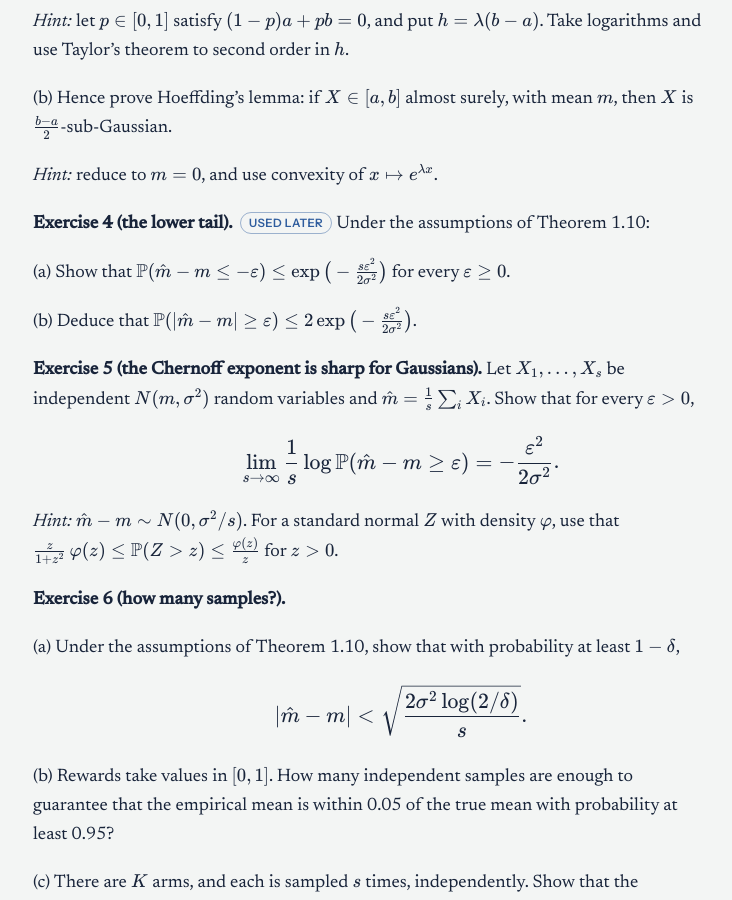
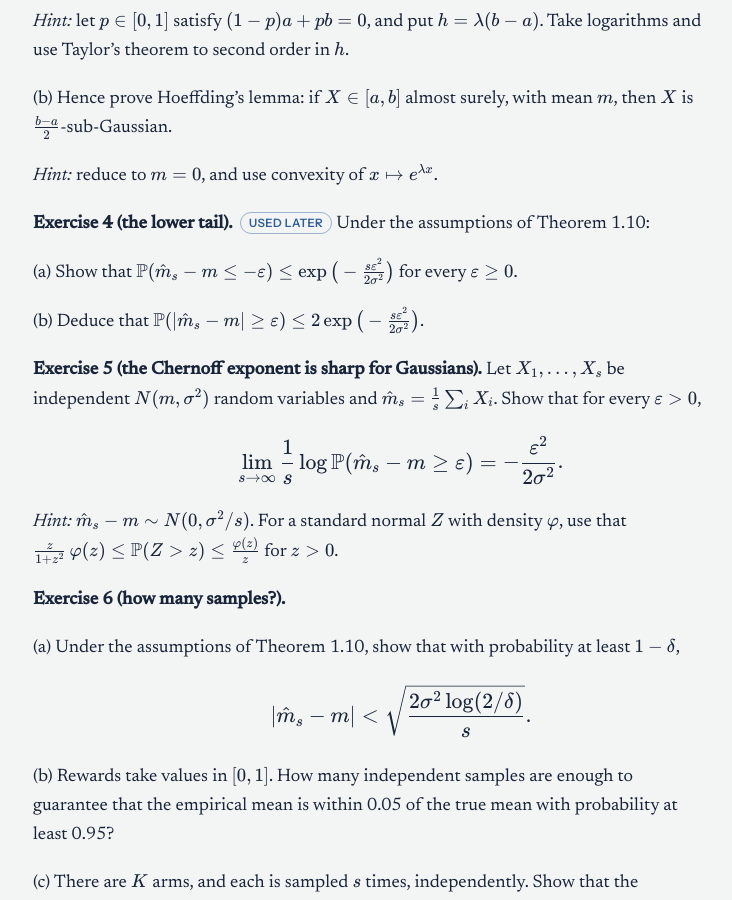
Before and after one commit to iyertejas/iyertejas.github.io, a Jekyll site: the page built from course-rl-2026-sheet-1.md, in a window 1280 px wide and 900 px high, scrolled down 1319 px. Shown: the whole window, without its empty margins (127-859 px from the left). Built offline with Jekyll 4.4.1, drawn with Linux system fonts in a browser that asks for light colours.

```diff
--- a/course-rl-2026-sheet-1.md
+++ b/course-rl-2026-sheet-1.md
@@ -52,24 +52,24 @@ $$
 
 **Exercise 4 (the lower tail).** <span class="tag">used later</span> Under the assumptions of Theorem 1.10:
 
-(a) Show that $$\mathbb P(\hat m - m \le -\varepsilon) \le \exp\big(-\frac{s\varepsilon^2}{2\sigma^2}\big)$$ for every $$\varepsilon \ge 0$$.
+(a) Show that $$\mathbb P(\hat m_s - m \le -\varepsilon) \le \exp\big(-\frac{s\varepsilon^2}{2\sigma^2}\big)$$ for every $$\varepsilon \ge 0$$.
 
-(b) Deduce that $$\mathbb P(\lvert\hat m - m\rvert \ge \varepsilon) \le 2 \exp\big(-\frac{s\varepsilon^2}{2\sigma^2}\big)$$.
+(b) Deduce that $$\mathbb P(\lvert\hat m_s - m\rvert \ge \varepsilon) \le 2 \exp\big(-\frac{s\varepsilon^2}{2\sigma^2}\big)$$.
 
-**Exercise 5 (the Chernoff exponent is sharp for Gaussians).** Let $$X_1, \dots, X_s$$ be independent $$N(m, \sigma^2)$$ random variables and $$\hat m = \frac1s \sum_i X_i$$. Show that for every $$\varepsilon > 0$$,
+**Exercise 5 (the Chernoff exponent is sharp for Gaussians).** Let $$X_1, \dots, X_s$$ be independent $$N(m, \sigma^2)$$ random variables and $$\hat m_s = \frac1s \sum_i X_i$$. Show that for every $$\varepsilon > 0$$,
 
 $$
-\lim_{s \to \infty} \frac1s \log \mathbb P(\hat m - m \ge \varepsilon) = -\frac{\varepsilon^2}{2\sigma^2}.
+\lim_{s \to \infty} \frac1s \log \mathbb P(\hat m_s - m \ge \varepsilon) = -\frac{\varepsilon^2}{2\sigma^2}.
 $$
 
-*Hint:* $$\hat m - m \sim N(0, \sigma^2/s)$$. For a standard normal $$Z$$ with density $$\varphi$$, use that $$\frac{z}{1 + z^2}\, \varphi(z) \le \mathbb P(Z > z) \le \frac{\varphi(z)}{z}$$ for $$z > 0$$.
+*Hint:* $$\hat m_s - m \sim N(0, \sigma^2/s)$$. For a standard normal $$Z$$ with density $$\varphi$$, use that $$\frac{z}{1 + z^2}\, \varphi(z) \le \mathbb P(Z > z) \le \frac{\varphi(z)}{z}$$ for $$z > 0$$.
 
 **Exercise 6 (how many samples?).**
 
 (a) Under the assumptions of Theorem 1.10, show that with probability at least $$1 - \delta$$,
 
 $$
-\lvert\hat m - m\rvert < \sqrt{\frac{2\sigma^2 \log(2/\delta)}{s}}.
+\lvert\hat m_s - m\rvert < \sqrt{\frac{2\sigma^2 \log(2/\delta)}{s}}.
 $$
 
 (b) Rewards take values in $$[0, 1]$$. How many independent samples are enough to guarantee that the empirical mean is within 0.05 of the true mean with probability at least 0.95?
```
Also changed, not shown: course-rl-2026-lecture-1.md (+6 -6 lines).
